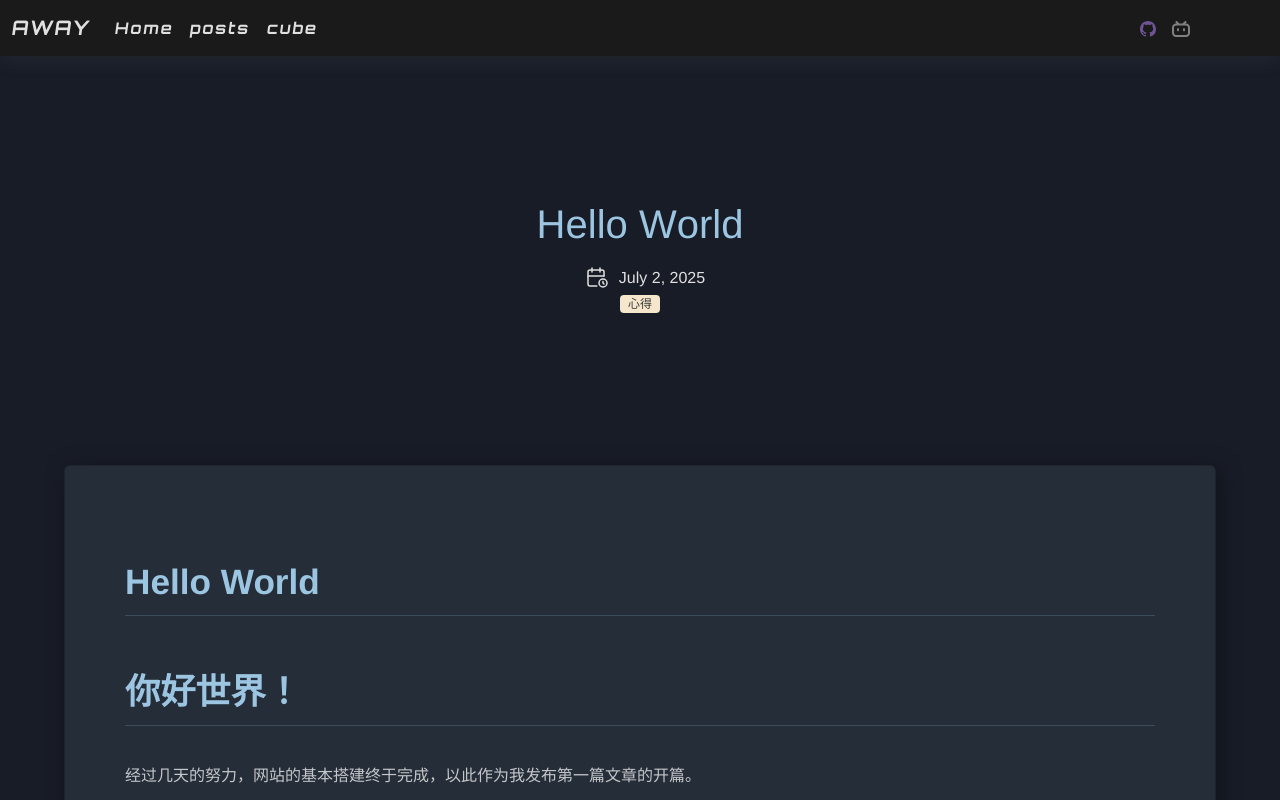
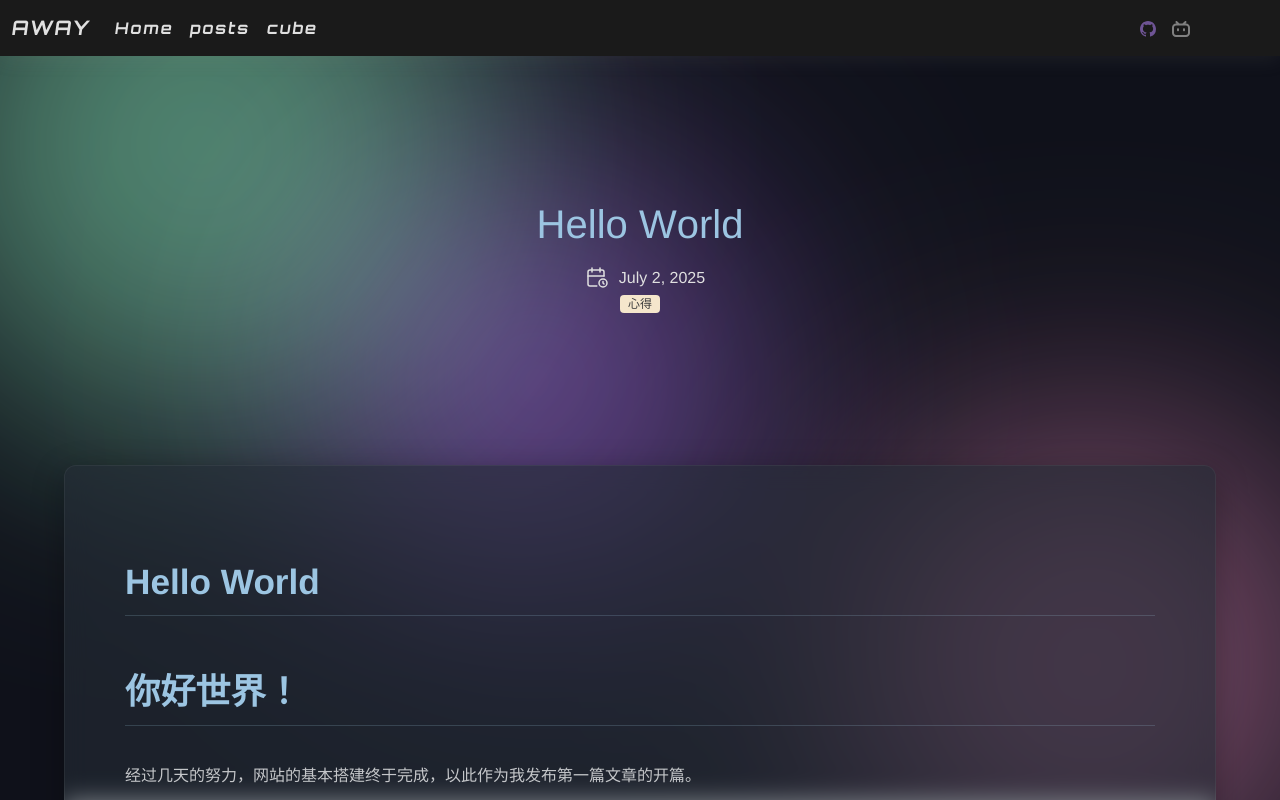
Before and after one commit to AwayC/Myblog, a Vue app: page /#/post/1 in a window 1280 px wide. Shown: the top 800 px of the page. Built offline with nearby package versions, Linux system fonts and the light colour scheme; what markdown-it-anchor would draw is missing.

Commit message:
add background

```diff
--- a/src/App.vue
+++ b/src/App.vue
@@ -1,4 +1,5 @@
 <template>
+  <CyberBackground />
   <Navbar/>
   <router-view v-slot="{ Component }">
     <transition name="fade" mode="out-in">
@@ -11,25 +12,30 @@
 
 <script>
 import Navbar from './components/Navbar.vue';
+import CyberBackground from './components/CyberBackground.vue'; // 引入组件
 
 export default {
   components: {
     Navbar,
+    CyberBackground // 注册组件
   }
 }
 </script>
 
 <style>
+/* === 修改核心 ===：将之前的背景色全删掉，改为透明，否则会挡住光球 */
 html, body {
-  background-color: #2a2a2a;
+  /* background-color: #2a2a2a; (删掉或注释掉) */
+  background-color: transparent;
   margin: 0;
   padding: 0;
-  scroll-padding-top: 85px; /* 根据导航栏实际高度调整 */
+  scroll-padding-top: 85px;
   scroll-behavior: smooth;
 }
 
 #app {
-  background-color: #2a2a2a;
+  /* background-color: #2a2a2a; (删掉或注释掉) */
+  background-color: transparent;
   color: #e0e0e0;
   font-family: Avenir, Helvetica, Arial, sans-serif;
   -webkit-font-smoothing: antialiased;
--- /dev/null
+++ b/src/components/CyberBackground.vue
@@ -0,0 +1,112 @@
+<template>
+  <div class="cyber-balls-bg">
+    <div class="bg-base"></div>
+
+    <div class="glow-ball ball-1" ref="ball1"></div>
+    <div class="glow-ball ball-2" ref="ball2"></div>
+    <div class="glow-ball ball-3" ref="ball3"></div>
+  </div>
+</template>
+
+<script>
+import gsap from 'gsap';
+
+export default {
+  name: 'CyberBackground',
+  mounted() {
+    // 1. 光球自带的缓慢浮动/呼吸动画 (使用 GSAP)
+    gsap.to(this.$refs.ball1, {
+      x: () => Math.random() * 200 - 100,
+      y: () => Math.random() * 200 - 100,
+      duration: 8, repeat: -1, yoyo: true, ease: "sine.inOut"
+    });
+    gsap.to(this.$refs.ball2, {
+      x: () => Math.random() * -200 + 100,
+      y: () => Math.random() * 200 - 100,
+      duration: 10, repeat: -1, yoyo: true, ease: "sine.inOut"
+    });
+    gsap.to(this.$refs.ball3, {
+      x: () => Math.random() * 250 - 125,
+      y: () => Math.random() * -250 + 125,
+      duration: 9, repeat: -1, yoyo: true, ease: "sine.inOut"
+    });
+
+    // 2. 监听鼠标移动，制造视差交互感
+    window.addEventListener('mousemove', this.handleMouseMove);
+  },
+  beforeUnmount() {
+    window.removeEventListener('mousemove', this.handleMouseMove);
+    gsap.killTweensOf(this.$refs.ball1);
+    gsap.killTweensOf(this.$refs.ball2);
+    gsap.killTweensOf(this.$refs.ball3);
+  },
+  methods: {
+    handleMouseMove(e) {
+      // 计算鼠标在屏幕上的偏移比例 (-0.5 到 0.5)
+      const x = (e.clientX / window.innerWidth - 0.5) * 60;
+      const y = (e.clientY / window.innerHeight - 0.5) * 60;
+
+      // 光球跟随鼠标轻微反向/正向移动
+      gsap.to(this.$refs.ball1, { xPercent: x * 1.5, yPercent: y * 1.5, duration: 1.5, ease: "power2.out" });
+      gsap.to(this.$refs.ball2, { xPercent: -x * 2, yPercent: -y * 2, duration: 1.5, ease: "power2.out" });
+      gsap.to(this.$refs.ball3, { xPercent: x * 2.5, yPercent: -y * 1.5, duration: 1.5, ease: "power2.out" });
+    }
+  }
+};
+</script>
+
+<style scoped>
+.cyber-balls-bg {
+  position: fixed;
+  top: 0;
+  left: 0;
+  width: 100vw;
+  height: 100vh;
+  overflow: hidden;
+  z-index: -999; /* 确保在所有网页内容的最底层 */
+  pointer-events: none; /* 不会阻挡你的鼠标点击事件 */
+}
+
+.bg-base {
+  position: absolute;
+  width: 100%;
+  height: 100%;
+  background-color: #0f111a; /* 赛博朋克极暗夜空色底色 */
+  z-index: -1;
+}
+
+.glow-ball {
+  position: absolute;
+  border-radius: 50%;
+  filter: blur(120px); /* 极度模糊产生光晕感 */
+  opacity: 0.6; /* 透明度，以免太亮刺眼 */
+  mix-blend-mode: screen; /* 让颜色叠加更加自然发光 */
+}
+
+/* 赛博青色光球 (青蓝色) */
+.ball-1 {
+  width: 45vw;
+  height: 45vw;
+  background: #70ca9b;
+  top: -10%;
+  left: -10%;
+}
+
+/* 赛博紫粉光球 (霓虹粉) */
+.ball-2 {
+  width: 40vw;
+  height: 40vw;
+  background: #b5638c;
+  bottom: -15%;
+  right: -5%;
+}
+
+/* 赛博深紫光球 (紫色) */
+.ball-3 {
+  width: 35vw;
+  height: 35vw;
+  background: #8b53c6;
+  top: 30%;
+  left: 30%;
+}
+</style>
--- a/src/views/postView.vue
+++ b/src/views/postView.vue
@@ -96,12 +96,12 @@ export default {
           post: null,
           posts: [],
           tagColorMap: {},
-          headings: [], // 存储解析出的标题
-          activeHeadingId: null, // 当前激活的标题ID
-          isScrolling: 0, // 滚动锁，防止点击目录时触发滚动监听导致的高亮跳动
+          headings: [],
+          activeHeadingId: null,
+          isScrolling: 0,
           prevPost: null,
           nextPost: null,
-          scrollTimer: null, // 用于节流（可选，目前未启用，预留位置）
+          scrollTimer: null,
         }
     },
     computed: {
@@ -139,37 +139,29 @@ export default {
               });
             });
 
-            // 初始化点击事件
             this.setupAnchorClickHandler();
-            // 初始化一次高亮，防止页面刚加载时没有高亮
             this.handleScroll();
           }
         });
       },
 
-      // *** 核心修改：处理滚动事件 ***
       handleScroll() {
-        // 如果正在进行点击跳转的平滑滚动，则不执行自动检测
         if (this.isScrolling > 0) return;
 
-        // "视觉基准线"：标题滚动到距离顶部 120px 处，算作“当前正在阅读”
-        // 你可以根据你的 Header 高度调整这个值 (例如 100 - 200 之间)
         const scrollY = window.scrollY + 120;
 
         let currentId = null;
 
-        // 倒序遍历：找到最后一个 offsetTop 小于当前 scrollY 的标题
         for (let i = this.headings.length - 1; i >= 0; i--) {
             const heading = this.headings[i];
             const element = document.getElementById(heading.id);
 
             if (element && element.offsetTop <= scrollY) {
                 currentId = heading.id;
-                break; // 找到后立即停止
+                break;
             }
         }
 
-        // 边界处理：如果滚动到底部，强制高亮最后一个
         const isBottom = (window.innerHeight + window.scrollY) >= document.body.offsetHeight - 50;
         if (isBottom && this.headings.length > 0) {
             currentId = this.headings[this.headings.length - 1].id;
@@ -178,7 +170,6 @@ export default {
         if (currentId) {
             this.activeHeadingId = currentId;
         } else if (this.headings.length > 0 && window.scrollY < 100) {
-            // 如果在页面最顶部，高亮第一个
             this.activeHeadingId = this.headings[0].id;
         }
       },
@@ -186,18 +177,16 @@ export default {
       scrollToHeading(id) {
         const element = document.getElementById(id);
         if (element) {
-          // 用户的原始偏移量，保持不变
           let offset = 385;
 
-          this.isScrolling += 1; // 加锁
-          this.activeHeadingId = id; // 立即设置高亮，提供即时反馈
+          this.isScrolling += 1;
+          this.activeHeadingId = id;
 
           window.scrollTo({
             top: element.offsetTop + offset,
             behavior: 'smooth',
           });
 
-          // 滚动动画结束后解锁
           setTimeout(() => {
             this.isScrolling -= 1;
           }, 600);
@@ -272,7 +261,6 @@ export default {
         const contentContainer = this.$el.querySelector('.markdown-body');
         if (!contentContainer) return;
 
-        // Add Copy Buttons
         contentContainer.querySelectorAll('pre').forEach(pre => {
             if (pre.querySelector('.copy-btn')) return;
 
@@ -295,7 +283,6 @@ export default {
             pre.appendChild(btn);
         });
 
-        // Render GitHub Alerts
         const alertIcons = {
             note: '<svg class="octicon octicon-info" viewBox="0 0 16 16" version="1.1" width="16" height="16" aria-hidden="true" fill="currentColor"><path d="M0 8a8 8 0 1 1 16 0A8 8 0 0 1 0 8Zm8-6.5a6.5 6.5 0 1 0 0 13 6.5 6.5 0 0 0 0-13ZM6.5 7.75A.75.75 0 0 1 7.25 7h1a.75.75 0 0 1 .75.75v2.75h.25a.75.75 0 0 1 0 1.5h-2a.75.75 0 0 1 0-1.5h.25v-2h-.25a.75.75 0 0 1-.75-.75ZM8 6a1 1 0 1 1 0-2 1 1 0 0 1 0 2Z"></path></svg>',
             tip: '<svg class="octicon octicon-light-bulb" viewBox="0 0 16 16" version="1.1" width="16" height="16" aria-hidden="true" fill="currentColor"><path d="M8 1.5c-2.363 0-4 1.69-4 3.75 0 .984.424 1.625.984 2.304l.214.253c.223.264.47.556.673.848.284.411.537.896.621 1.49a.75.75 0 0 1-1.484.211c-.04-.282-.163-.547-.37-.847a8.456 8.456 0 0 0-.542-.68c-.084-.1-.173-.205-.268-.32C3.201 7.75 2.5 6.766 2.5 5.25 2.5 2.31 4.863 0 8 0s5.5 2.31 5.5 5.25c0 1.516-.701 2.5-1.328 3.259-.095.115-.184.22-.268.319-.207.245-.383.453-.541.681-.208.3-.33.565-.37.847a.751.751 0 0 1-1.485-.212c.084-.593.337-1.078.621-1.489.203-.292.45-.584.673-.848.075-.088.147-.173.213-.253.561-.679.985-1.32.985-2.304 0-2.06-1.637-3.75-4-3.75ZM5.75 12h4.5a.75.75 0 0 1 0 1.5h-4.5a.75.75 0 0 1 0-1.5ZM6 15.25a.75.75 0 0 1 .75-.75h2.5a.75.75 0 0 1 0 1.5h-2.5a.75.75 0 0 1-.75-.75Z"></path></svg>',
@@ -315,10 +302,8 @@ export default {
                 const type = match[1].toLowerCase();
                 bq.classList.add('markdown-alert', `markdown-alert-${type}`);
 
-                // Remove the marker
                 firstP.innerHTML = firstP.innerHTML.replace(/^\[!(NOTE|TIP|IMPORTANT|WARNING|CAUTION)\]\s?/i, '');
 
-                // Add title
                 const titleDiv = document.createElement('div');
                 titleDiv.className = 'markdown-alert-title';
                 if (alertIcons[type]) {
@@ -340,12 +325,10 @@ export default {
         }
       }
     },
-    // *** 生命周期：挂载时添加滚动监听 ***
     async mounted() {
       console.log('PostView mounted for ID:', this.$route.params.id);
       window.addEventListener('scroll', this.handleScroll, { passive: true });
     },
-    // *** 生命周期：卸载前移除监听器 ***
     beforeUnmount() {
       window.removeEventListener('scroll', this.handleScroll);
 
@@ -362,38 +345,42 @@ export default {
 .page-link {
   height: 100px;
   display: flex;
-  /* gap: 30px;  可以保留，也可以去掉，因为我们下面会用宽度控制 */
   margin: 0 auto;
   width: 90%;
   max-width: 1200px;
-  justify-content: space-between; /* 保持两端对齐 */
+  justify-content: space-between;
 }
 
 .pre-page {
   height: 100%;
   padding: 0;
   display: flex;
-  width: 48%; /* 强制占用接近一半的宽度 */
-  margin-right: auto; /* 确保它靠左（虽然通常默认就是靠左） */
+  width: 48%;
+  margin-right: auto;
 }
 
 .next-page {
   height: 100%;
   padding: 0;
   display: flex;
-  width: 48%; /* 强制占用接近一半的宽度 */
-  margin-left: auto; /* 【核心修改】：这一行会强制将它推到容器的最右边，即使没有上一篇 */
+  width: 48%;
+  margin-left: auto;
 }
+
+/* 底部上一篇/下一篇卡片增加毛玻璃背景 */
 .next-page .card,
 .pre-page .card {
     position: relative;
     height: 100%;
     width: 100%;
-    background-color: #181c27;
+    background-color: rgba(24, 28, 39, 0.5); /* 替换为半透明色 */
+    backdrop-filter: blur(12px); /* 毛玻璃模糊 */
+    -webkit-backdrop-filter: blur(12px); /* 兼容 Safari */
     padding: 20px;
     cursor: pointer;
     overflow: hidden;
     border: 1px solid rgba(156, 197, 226, 0.3);
+    border-radius: 12px; /* 添加圆角更贴合现代 UI */
     transition: all 0.3s ease-in-out;
 }
 
@@ -445,17 +432,15 @@ export default {
 }
 
 @media (max-width: 768px) {
-
     .page-title {
         font-size: 0.8em;
     }
 }
 
+/* 页面整体背景改为透明 */
 .post-view {
   padding-top: 50px;
-  box-shadow: 4px 4px 20px #101418;
-  background-color: #181c27;
-
+  background-color: transparent; /* 去除原本实色背景 */
 }
 
 .header-container {
@@ -491,11 +476,16 @@ export default {
   padding-bottom: 50px;
 }
 
+/* 文章主体区域添加半透明及毛玻璃 */
 .content-wrapper {
   flex-grow: 1;
   min-width: 0;
-  background-color: rgb(37, 45, 56);
-  box-shadow: 4px 4px 20px #101418;
+  background-color: rgba(37, 45, 56, 0.6); /* 替换为半透明色 */
+  backdrop-filter: blur(12px); /* 毛玻璃模糊 */
+  -webkit-backdrop-filter: blur(12px);
+  box-shadow: 0 8px 32px 0 rgba(0, 0, 0, 0.3); /* 调整阴影增强质感 */
+  border: 1px solid rgba(255, 255, 255, 0.05); /* 添加发光边缘 */
+  border-radius: 12px; /* 圆角边缘更美观 */
   padding: 40px 60px 40px 60px;
   color: rgb(196, 198, 201);
 }
@@ -548,7 +538,7 @@ export default {
 }
 
 .markdown-body ::v-deep pre {
-  background-color: rgb(13, 13, 13);
+  background-color: rgba(13, 13, 13, 0.7); /* 让代码块稍微透明 */
   border-radius: 6px;
   padding: 1em;
   overflow-x: auto;
@@ -659,6 +649,7 @@ export default {
   opacity: 1;
 }
 
+/* 侧边导航栏增加半透明毛玻璃 */
 .toc-sidebar {
   width: 250px;
   flex-shrink: 0;
@@ -669,9 +660,12 @@ export default {
   overflow-y: auto;
   padding: 16px;
   margin-left: 20px;
-  background-color: rgb(37, 45, 56);
-  box-shadow: 4px 4px 20px #101418;
-  border-radius: 8px;
+  background-color: rgba(37, 45, 56, 0.6); /* 替换为半透明色 */
+  backdrop-filter: blur(12px); /* 毛玻璃模糊 */
+  -webkit-backdrop-filter: blur(12px); /* 兼容 Safari */
+  box-shadow: 0 8px 32px 0 rgba(0, 0, 0, 0.3); /* 调整阴影 */
+  border: 1px solid rgba(255, 255, 255, 0.05); /* 添加发光边缘 */
+  border-radius: 12px;
   color: rgb(196, 198, 201);
 }
 
```
Also changed, not shown: src/components/postCard.vue (+35 -16 lines), 1 other file (tests, documents, lock files or other folders).
